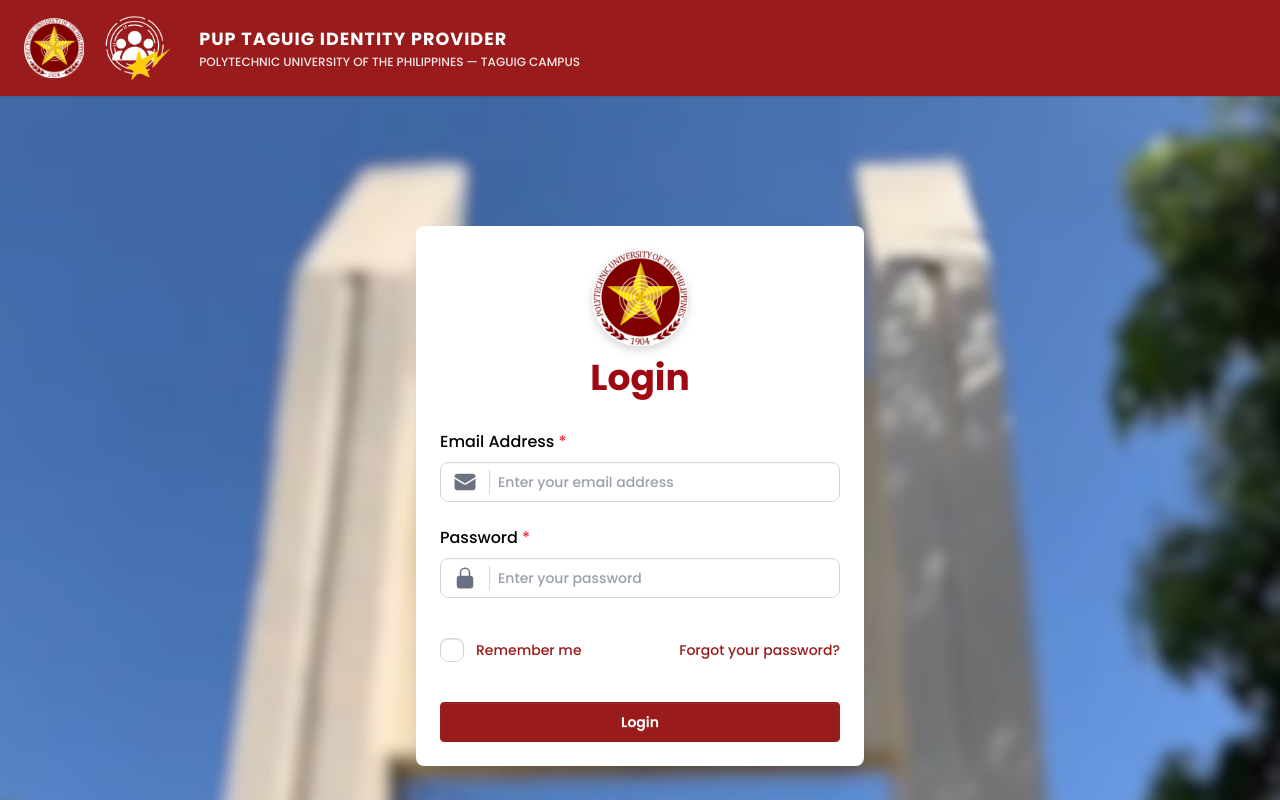
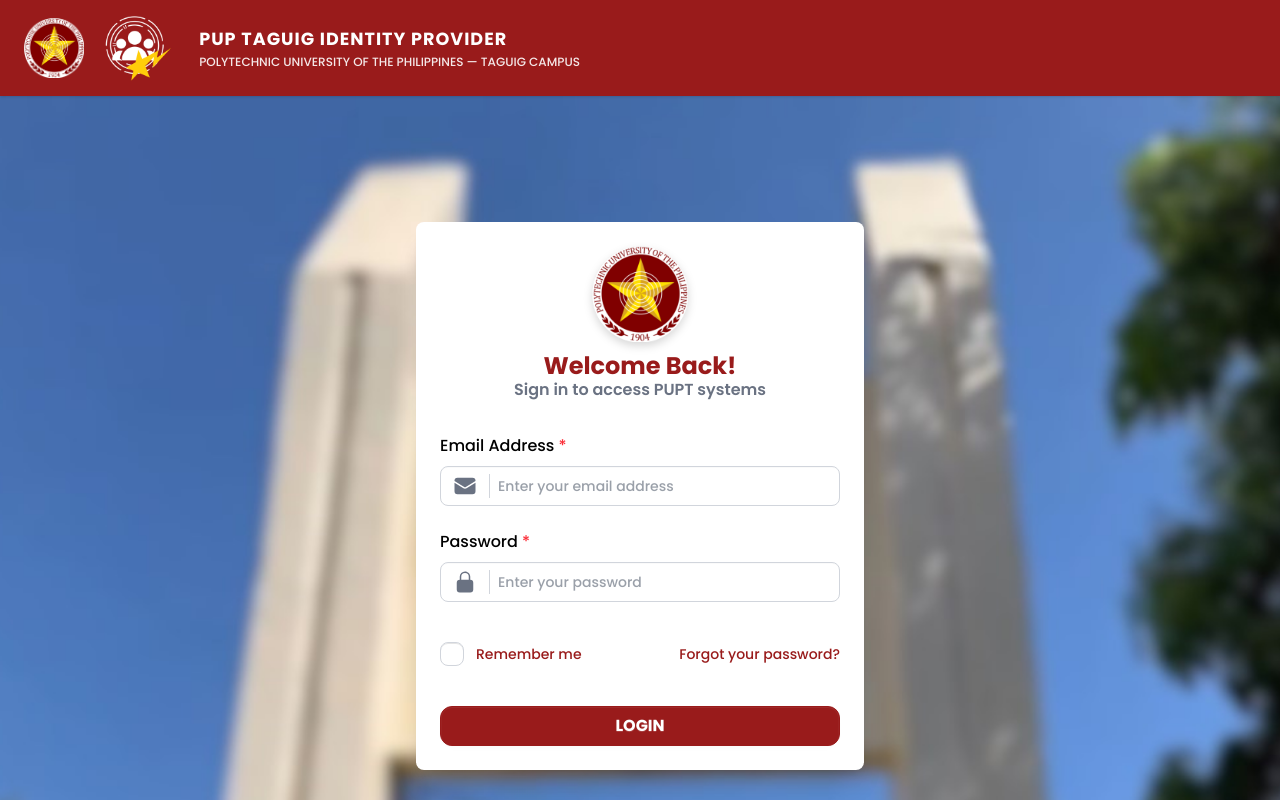
Before and after one commit to efondo-aaronkyle/Identity-Provider-and-One-Portal, a React (Vite) app: page / in a window 1280 px wide. Shown: the top 800 px of the page. Built offline with nearby package versions, Linux system fonts and the light colour scheme.

Commit message:
fix login label

```diff
--- a/src/auth/components/LoginForm.jsx
+++ b/src/auth/components/LoginForm.jsx
@@ -25,7 +25,11 @@
         <div className="card bg-white w-full shadow-xl">
           <div className="card-body space-y-6">
             <img src="/assets/images/PUPlogo.png" alt="PUP IDP Logo" className="h-24 object-contain mx-auto block drop-shadow-lg mb-1"/>
-            <h2 className="text-red-800 text-4xl font-bold text-center">Login</h2>
+            <div>
+              <h2 className="text-[#991b1b] mb-0  leading-none text-2xl font-bold text-center">Welcome Back!</h2>
+              <p className="text-gray-500 text-base font-semibold text-center">Sign in to access PUPT systems</p>
+            </div>
+
             <form onSubmit={handleSubmit} className="space-y-6">
               <div>
                 <label className="block font-medium mb-2 text-black text-base">Email Address <span className="text-red-500">*</span></label>
@@ -76,7 +80,7 @@
                   Forgot your password?
                 </a>
               </div>
-              <button className="btn w-full font-semibold bg-[#991b1b] text-white border-[#991b1b] hover:bg-[#ffd700] hover:border-[#ffd700] hover:text-[#991b1b]">Login</button>
+              <button className="btn w-full font-bold text-base rounded-xl bg-[#991b1b] text-white border-[#991b1b] hover:bg-[#ffd700] hover:border-[#ffd700] hover:text-[#991b1b]">LOGIN</button>
             </form>
           </div>
         </div>
```
